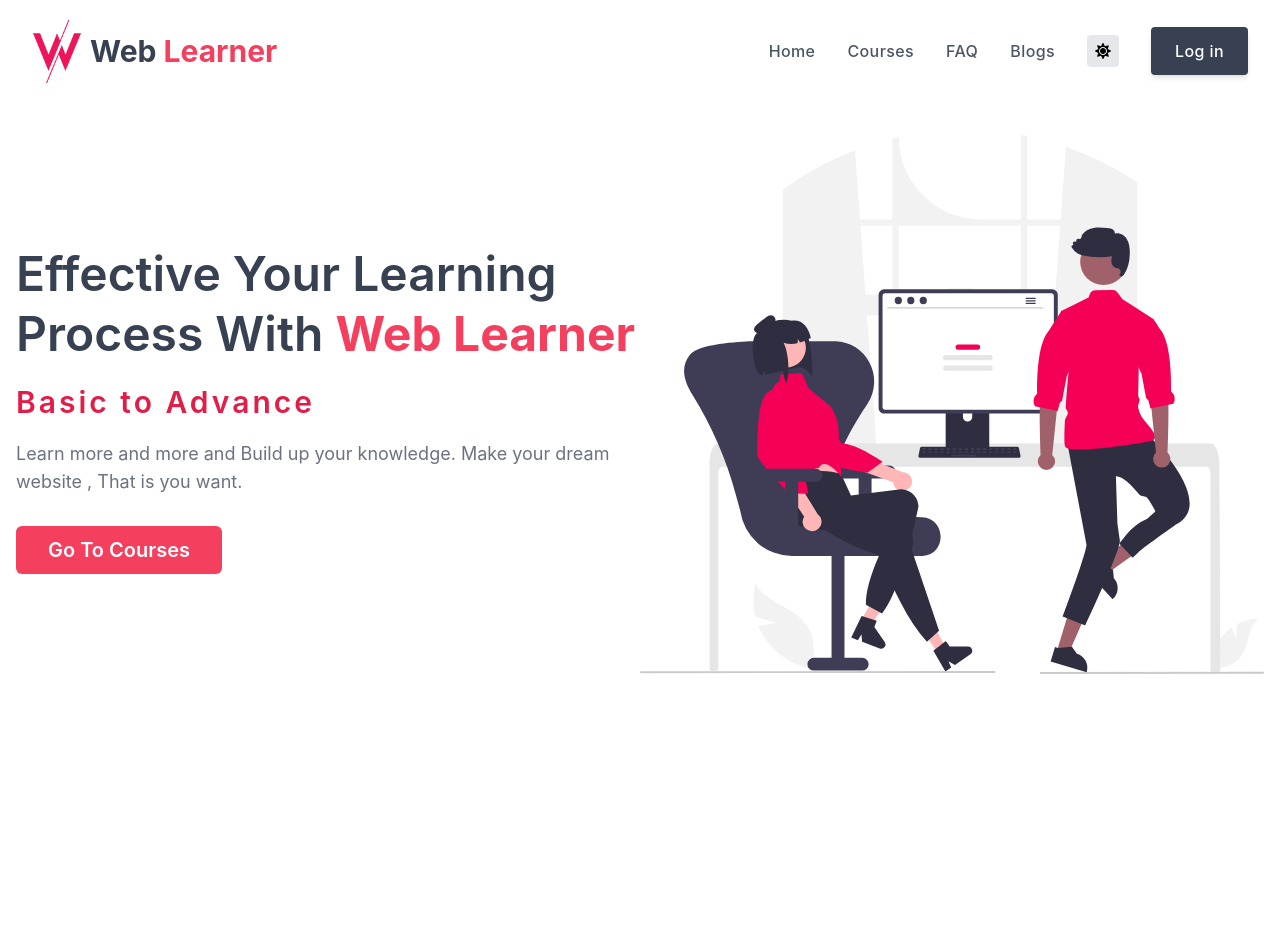
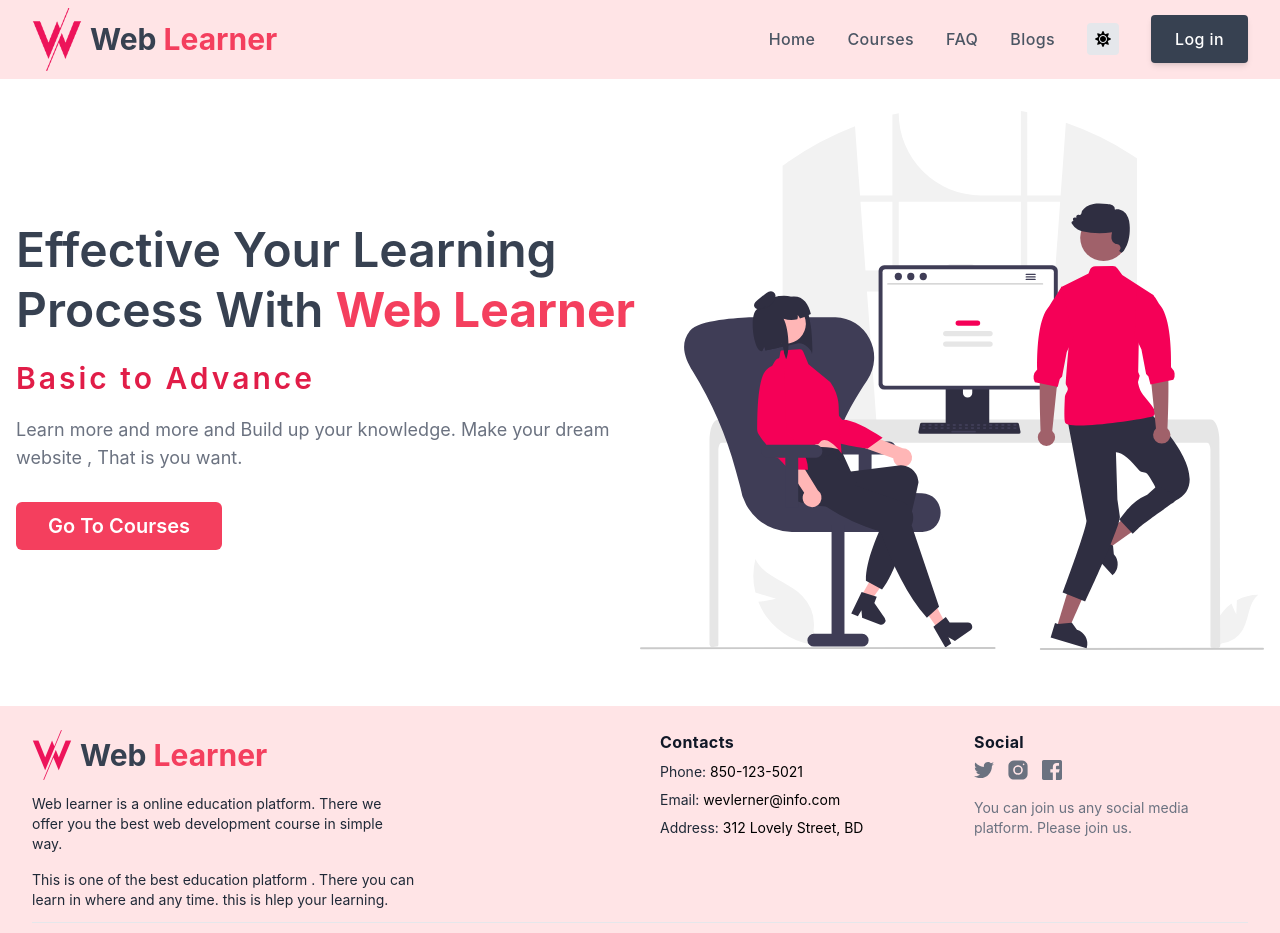
Before and after one commit to nayon64/web_learner-client, a React (Create React App) app: page / in a window 1280 px wide. Shown: the top 933 px of the page. Before the commit the page ends 800 px from the top, so only its background shows below. Built offline with nearby package versions, Linux system fonts and the light colour scheme; no server answers.

Commit message:
add footer section and navbar background color

```diff
--- /dev/null
+++ b/src/components/Footer/Footer.js
@@ -0,0 +1,139 @@
+import React from 'react';
+import { Link } from 'react-router-dom';
+import logo from "../../assets/img/logo.png"
+
+const Footer = () => {
+	return (
+		<div className="px-4 mt-6 pt-6 mx-auto sm:max-w-xl bg-rose-100 md:max-w-full lg:max-w-screen-xl md:px-24 lg:px-8">
+			<div className="grid gap-10 row-gap-6 mb-3 sm:grid-cols-2 lg:grid-cols-4">
+				<div className="sm:col-span-2">
+				<Link
+            to="/"
+            aria-label="Company"
+            title="Company"
+            className="inline-flex items-center"
+          >
+            <img style={{ width: '40px' }} src={logo} alt="" />
+            <h4 className='text-3xl font-bold text-gray-700 ml-2'>Web <span className='text-rose-500'>Learner</span></h4>
+          </Link>
+				<div className="mt-2 lg:max-w-sm">
+					<p className="text-sm text-gray-800">
+					Web learner is a online education platform. There we offer you the best web development course in simple way.
+					</p>
+					<p className="mt-4 text-sm text-gray-800">
+					This is one of the best education platform . There you can learn in where and any time. this is hlep your learning.
+					</p>
+				</div>
+				</div>
+				<div className="space-y-2 text-sm">
+				<p className="text-base font-bold tracking-wide text-gray-900">
+					Contacts
+				</p>
+				<div className="flex">
+					<p className="mr-1 text-gray-800">Phone:</p>
+					<a
+					href="tel:850-123-5021"
+					aria-label="Our phone"
+					title="Our phone"
+					className="transition-colors duration-300 text-deep-purple-accent-400 hover:text-deep-purple-800"
+					>
+					850-123-5021
+					</a>
+				</div>
+				<div className="flex">
+					<p className="mr-1 text-gray-800">Email:</p>
+					<a
+					href="mailto:info@lorem.mail"
+					aria-label="Our email"
+					title="Our email"
+					className="transition-colors duration-300 text-deep-purple-accent-400 hover:text-deep-purple-800"
+					>
+					wevlerner@info.com
+					</a>
+				</div>
+				<div className="flex">
+					<p className="mr-1 text-gray-800">Address:</p>
+					<a
+					href="https://www.google.com/maps"
+					target="_blank"
+					rel="noopener noreferrer"
+					aria-label="Our address"
+					title="Our address"
+					className="transition-colors duration-300 text-deep-purple-accent-400 hover:text-deep-purple-800"
+					>
+					312 Lovely Street, BD
+					</a>
+				</div>
+				</div>
+				<div>
+				<span className="text-base font-bold tracking-wide text-gray-900">
+					Social
+				</span>
+				<div className="flex items-center mt-1 space-x-3">
+					<a
+					href="https://twitter.com/?"
+					className="text-gray-500 transition-colors duration-300 hover:text-deep-purple-accent-400"
+					>
+					<svg viewBox="0 0 24 24" fill="currentColor" className="h-5">
+						<path d="M24,4.6c-0.9,0.4-1.8,0.7-2.8,0.8c1-0.6,1.8-1.6,2.2-2.7c-1,0.6-2,1-3.1,1.2c-0.9-1-2.2-1.6-3.6-1.6 c-2.7,0-4.9,2.2-4.9,4.9c0,0.4,0,0.8,0.1,1.1C7.7,8.1,4.1,6.1,1.7,3.1C1.2,3.9,1,4.7,1,5.6c0,1.7,0.9,3.2,2.2,4.1 C2.4,9.7,1.6,9.5,1,9.1c0,0,0,0,0,0.1c0,2.4,1.7,4.4,3.9,4.8c-0.4,0.1-0.8,0.2-1.3,0.2c-0.3,0-0.6,0-0.9-0.1c0.6,2,2.4,3.4,4.6,3.4 c-1.7,1.3-3.8,2.1-6.1,2.1c-0.4,0-0.8,0-1.2-0.1c2.2,1.4,4.8,2.2,7.5,2.2c9.1,0,14-7.5,14-14c0-0.2,0-0.4,0-0.6 C22.5,6.4,23.3,5.5,24,4.6z" />
+					</svg>
+					</a>
+					<a
+					href="https://www.instagram.com/"
+					className="text-gray-500 transition-colors duration-300 hover:text-deep-purple-accent-400"
+					>
+					<svg viewBox="0 0 30 30" fill="currentColor" className="h-6">
+						<circle cx="15" cy="15" r="4" />
+						<path d="M19.999,3h-10C6.14,3,3,6.141,3,10.001v10C3,23.86,6.141,27,10.001,27h10C23.86,27,27,23.859,27,19.999v-10   C27,6.14,23.859,3,19.999,3z M15,21c-3.309,0-6-2.691-6-6s2.691-6,6-6s6,2.691,6,6S18.309,21,15,21z M22,9c-0.552,0-1-0.448-1-1   c0-0.552,0.448-1,1-1s1,0.448,1,1C23,8.552,22.552,9,22,9z" />
+					</svg>
+					</a>
+					<a
+					href="https://www.facebook.com/"
+					className="text-gray-500 transition-colors duration-300 hover:text-deep-purple-accent-400"
+					>
+					<svg viewBox="0 0 24 24" fill="currentColor" className="h-5">
+						<path d="M22,0H2C0.895,0,0,0.895,0,2v20c0,1.105,0.895,2,2,2h11v-9h-3v-4h3V8.413c0-3.1,1.893-4.788,4.659-4.788 c1.325,0,2.463,0.099,2.795,0.143v3.24l-1.918,0.001c-1.504,0-1.795,0.715-1.795,1.763V11h4.44l-1,4h-3.44v9H22c1.105,0,2-0.895,2-2 V2C24,0.895,23.105,0,22,0z" />
+					</svg>
+					</a>
+				</div>
+				<p className="mt-4 text-sm text-gray-500">
+					You can join us any social media platform. Please join us.
+				</p>
+				</div>
+			</div>
+			<div className="flex flex-col-reverse justify-between pt-2 pb-4 border-t lg:flex-row">
+				<p className="text-sm text-gray-600">
+				© Copyright 2022 Roy tech. All rights reserved.
+				</p>
+				<ul className="flex flex-col mb-2 space-y-2 lg:mb-0 sm:space-y-0 sm:space-x-5 sm:flex-row">
+				<li>
+					<a
+					href="/"
+					className="text-sm text-gray-600 transition-colors duration-300 hover:text-deep-purple-accent-400"
+					>
+					F.A.Q
+					</a>
+				</li>
+				<li>
+					<a
+					href="/"
+					className="text-sm text-gray-600 transition-colors duration-300 hover:text-deep-purple-accent-400"
+					>
+					Privacy Policy
+					</a>
+				</li>
+				<li>
+					<a
+					href="/"
+					className="text-sm text-gray-600 transition-colors duration-300 hover:text-deep-purple-accent-400"
+					>
+					Terms &amp; Conditions
+					</a>
+				</li>
+				</ul>
+			</div>
+    	</div>
+	);
+};
+
+export default Footer;
--- a/src/components/Header/Header.js
+++ b/src/components/Header/Header.js
@@ -4,7 +4,7 @@
 const Header = () => {
 
 	return (
-		<div>
+		<div className='bg-rose-100'>
 			{/* nav bar section */}
 			<Navbar></Navbar>
 		</div>
--- a/src/components/Navbar/Navbar.js
+++ b/src/components/Navbar/Navbar.js
@@ -11,7 +11,7 @@
 
   return (
     <div className="">
-      <div className="px-4 py-5 mx-auto sm:max-w-xl md:max-w-full lg:max-w-screen-xl md:px-24 lg:px-8">
+      <div className="px-4 py-2 mx-auto sm:max-w-xl md:max-w-full lg:max-w-screen-xl md:px-24 lg:px-8">
 
         {/* this navbar active in large device */}
         <div className="relative flex items-center justify-between">
--- a/src/layout/Main/Main.js
+++ b/src/layout/Main/Main.js
@@ -1,5 +1,6 @@
 import React from 'react';
 import { Outlet } from 'react-router-dom';
+import Footer from '../../components/Footer/Footer';
 import Header from '../../components/Header/Header';
 
 const Main = () => {
@@ -7,6 +8,7 @@
 		<div>
 			<Header></Header>
 			<Outlet></Outlet>
+			<Footer></Footer>
 		</div>
 	);
 };
```
